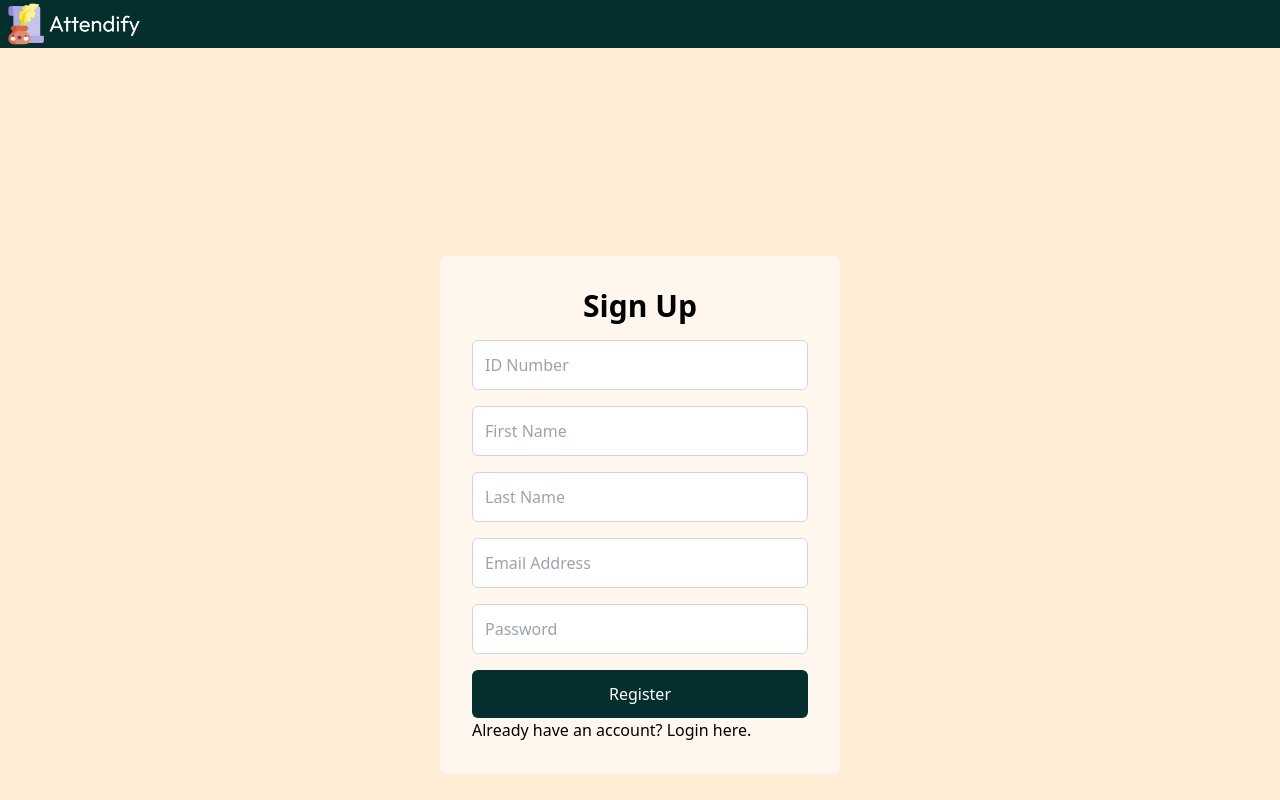
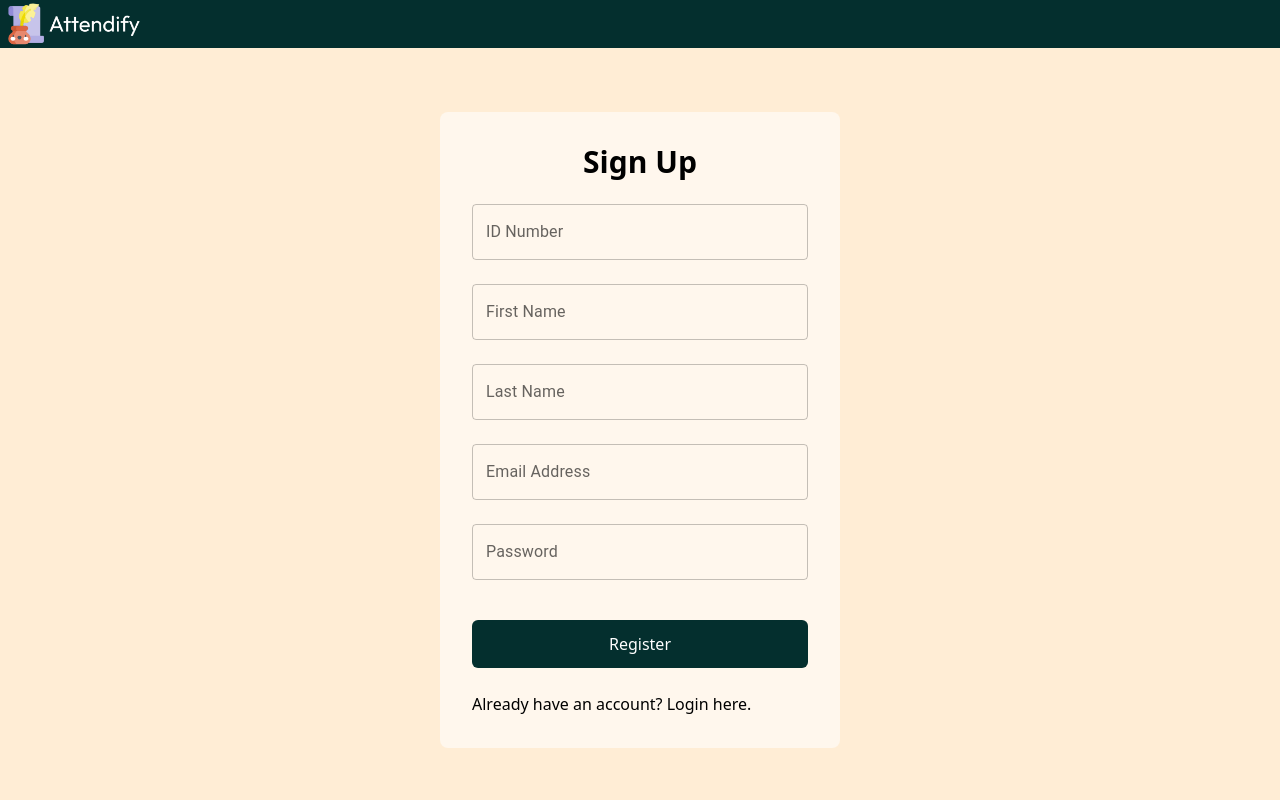
Before and after one commit to reeyyyxd/attendify, a React (Create React App) app: page /register in a window 1280 px wide. Built offline with nearby package versions, Linux system fonts and the light colour scheme.

Commit message:
help i cant stop

```diff
--- a/src/Login.js
+++ b/src/Login.js
@@ -1,4 +1,5 @@
 import React from "react";
+import TextField from '@mui/material/TextField';
 import { Link } from "react-router-dom";
 import logoImg from "./assets/logo.png";
 
@@ -14,16 +15,21 @@ export default function Login() {
           <h2 className="text-3xl dark:text-black font-bold text-center">
             Sign In
           </h2>
+          <br/>
 
-          <input
+
+          <TextField id="outlined-basic" label="ID Number" variant="outlined"
             type="text"
-            placeholder="User Name"
+
             className="w-full p-3 mt-4 border border-gray-300 rounded-md"
+
           />
+          <br/>
+             <br/>
 
-          <input
+          <TextField id="outlined-basic" label="Password" variant="outlined"
             type="password"
-            placeholder="Password"
+
             className="w-full p-3 mt-4 border border-gray-300 rounded-md"
           />
 
@@ -33,18 +39,22 @@ export default function Login() {
           >
             Log In
           </button>
+          <br/>
+          <br/>
 
           <a href="#" className="text-black hover:underline">
             Forgot Password?
             <br/>
           </a>
 
+          <Link to="/register" className="text-black hover:underline">
+          <span style={{ textDecoration: 'underline' }}>No account yet? Register</span>
+          </Link>
 
-          <Link to="/register" className="text-black hover:underline">
-       No account yet? Register
-      </Link>
         </form>
       </div>
+
+
       <footer>
       <Link to="/indexStudent" className="text-black hover:underline">
        to front page
--- a/src/Register.js
+++ b/src/Register.js
@@ -1,6 +1,7 @@
 import React from "react";
 import { Link } from "react-router-dom";
 import logoImg from "./assets/logo.png";
+import TextField from '@mui/material/TextField';
 
 export default function Register() {
   return (
@@ -9,41 +10,60 @@ export default function Register() {
         <img className="h-12" src={logoImg} alt="logo" />
       </nav>
 
-    <div className="bg-orange-50 my-52 max-w-[400px] w-full mx-auto p-8 px-8 rounded-lg">
+      <div className="bg-orange-50 my-16 max-w-[400px] w-full mx-auto p-8 px-8 rounded-lg">
         <form className="">
           <h2 className="text-3xl dark:text-black font-bold text-center">
             Sign Up
           </h2>
+          <br/>
 
-        <input
-          type="text"
-          placeholder="ID Number"
-          className="w-full p-3 mt-4 border border-gray-300 rounded-md"
+          <TextField
+            id="idNumber"
+            label="ID Number"
+            variant="outlined"
+            className="w-full p-3 mt-4"
+          />
+            <br/>
+            <br/>
+
+          <TextField
+            id="firstName"
+            label="First Name"
+            variant="outlined"
+            className="w-full p-3 mt-4"
+          />
+              <br/>
+            <br/>
+
+          <TextField
+            id="lastName"
+            label="Last Name"
+            variant="outlined"
+            className="w-full p-3 mt-4"
           />
 
-        <input
-          type="text"
-          placeholder="First Name"
-          className="w-full p-3 mt-4 border border-gray-300 rounded-md"
+            <br/>
+            <br/>
+
+          <TextField
+            id="email"
+            label="Email Address"
+            variant="outlined"
+            className="w-full p-3 mt-4"
           />
+              <br/>
+            <br/>
 
-        <input
-          type="text"
-          placeholder="Last Name"
-          className="w-full p-3 mt-4 border border-gray-300 rounded-md"
+
+          <TextField
+            id="password"
+            label="Password"
+            type="password"
+            variant="outlined"
+            className="w-full p-3 mt-4"
           />
-
-        <input
-          type="text"
-          placeholder="Email Address"
-          className="w-full p-3 mt-4 border border-gray-300 rounded-md"
-        />
-
-        <input
-          type="password"
-          placeholder="Password"
-          className="w-full p-3 mt-4 border border-gray-300 rounded-md"
-        />
+              <br/>
+            <br/>
 
           <button
             type="submit"
@@ -51,6 +71,8 @@ export default function Register() {
           >
             Register
           </button>
+          <br/>
+            <br/>
 
 
           <Link to="/login" className="text-black hover:underline">
@@ -58,11 +80,6 @@ export default function Register() {
           </Link>
         </form>
       </div>
-
-
-
-
-
     </div>
   );
 }
--- a/src/indexStudent.js
+++ b/src/indexStudent.js
@@ -1,26 +1,56 @@
-import React from "react";
+import React, { useState } from "react";
 import Card from '@mui/material/Card';
 import CardContent from '@mui/material/CardContent';
 import CardMedia from '@mui/material/CardMedia';
 import Typography from '@mui/material/Typography';
-import { Button, CardActionArea, CardActions } from '@mui/material';
+import { Button, CardActionArea, CardActions, Modal, Box, TextField } from '@mui/material';
 import event2 from "./assets/event2.jpg";
 import logoImg from "./assets/logo.png";
 
 export default function IndexStudent() {
+  const [isSignupModalOpen, setSignupModalOpen] = useState(false);
+
+  const openSignupModal = () => {
+    setSignupModalOpen(true);
+  };
+
+  const closeSignupModal = () => {
+    setSignupModalOpen(false);
+  };
+
+  const style = {
+    position: 'absolute',
+    top: '50%',
+    left: '50%',
+    transform: 'translate(-50%, -50%)',
+    width: 400,
+    bgcolor: 'background.paper',
+    border: '2px solid #000',
+    boxShadow: 24,
+    pt: 2,
+    px: 4,
+    pb: 3,
+  };
+
   return (
     <div className="h-screen w-full bg-orange-100">
       <nav className="flex justify-between items-center bg-teal-950 p-4">
         <img className="h-12" src={logoImg} alt="logo" />
-        <Button variant="text">Create Event</Button>
-        <Button variant="contained">Log Out</Button>
+
+        <div className="flex items-center">
+          <Button variant="contained" onClick={openSignupModal} sx={{ ml: 'auto' }}>
+            Create Event
+          </Button>
+          <Button variant="contained" sx={{ ml: 2 }}>
+            Log Out
+          </Button>
+        </div>
       </nav>
 
       <h1 className="text-3xl font-bold text-center mt-4">
         Available Events
       </h1>
-
-
+      <br/>
 
       <div className="flex justify-center items-center">
         <Card sx={{ maxWidth: 345, margin: "0 10px" }}>
@@ -75,6 +105,30 @@ export default function IndexStudent() {
           </CardActions>
         </Card>
       </div>
+
+
+      <Modal
+        open={isSignupModalOpen}
+        onClose={closeSignupModal}
+        aria-labelledby="signup-modal-title"
+        aria-describedby="signup-modal-description"
+      >
+        <Box sx={{ ...style, width: 400 }}>
+          <h2 id="signup-modal-title">Create Event</h2>
+          <TextField label="Event Name" id="lusername" variant="outlined" margin="normal" fullWidth />
+          <TextField label="Details" id="lpassword" type="password" variant="outlined" margin="normal" fullWidth />
+
+
+          <Box sx={{ display: 'flex', justifyContent: 'flex-end', mt: 2 }}>
+            <Button variant="contained" >
+              Create Event
+            </Button>
+            <Button onClick={closeSignupModal} sx={{ ml: 1 }}>
+              Close
+            </Button>
+          </Box>
+        </Box>
+      </Modal>
     </div>
   );
 }
```
Lines whose indentation alone changed are shown as unchanged.
